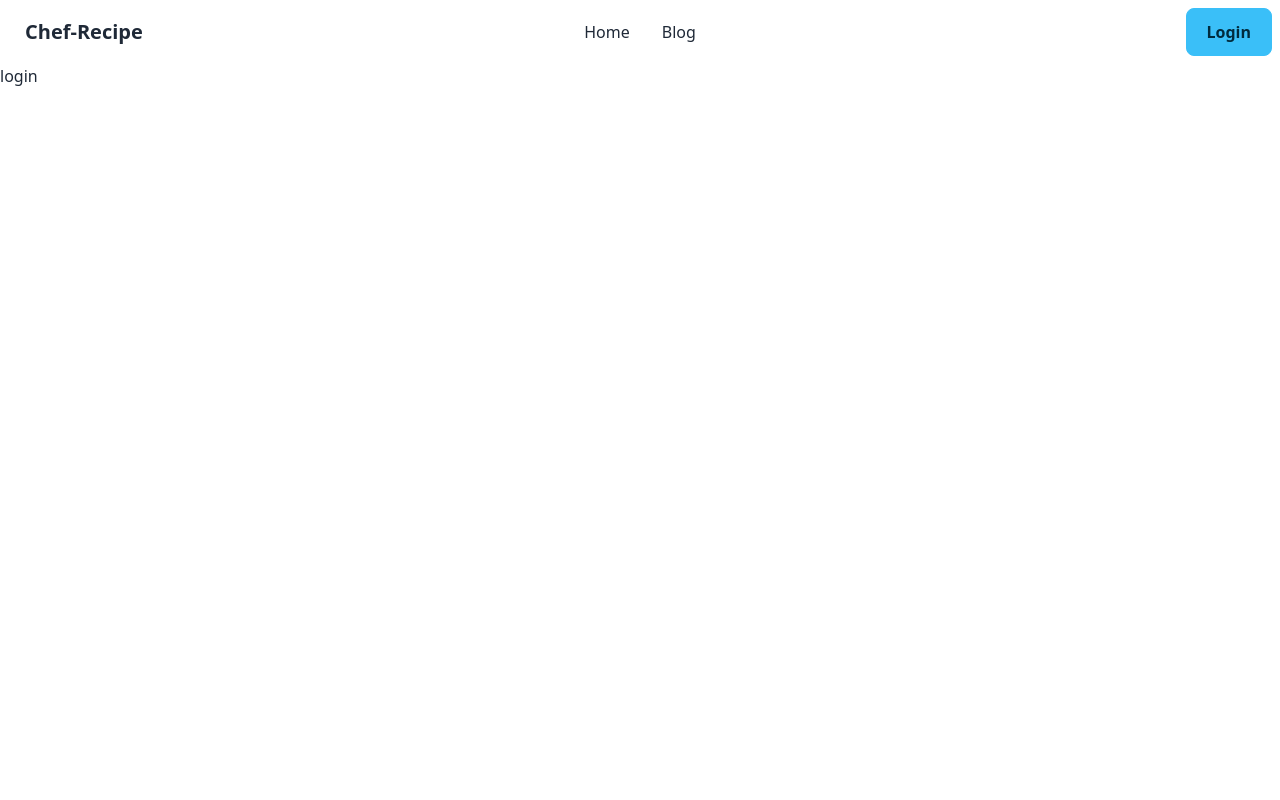
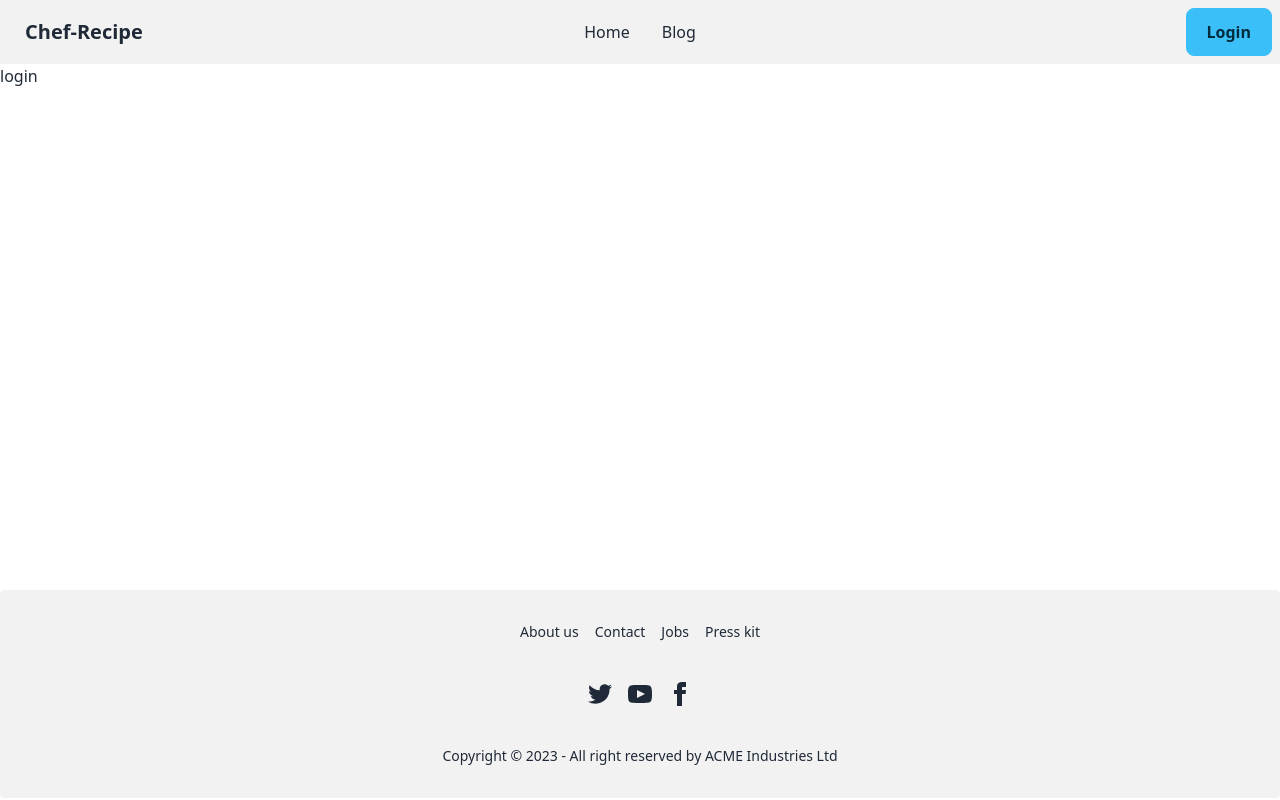
Before and after one commit to jesandante007/chef-recipe-hunter-client, a React (Vite) app: page /login in a window 1280 px wide. Built offline with nearby package versions, Linux system fonts and the light colour scheme; no server answers.

Commit message:
footer added

```diff
--- a/src/components/shared/Footer.jsx
+++ b/src/components/shared/Footer.jsx
@@ -1,11 +1,56 @@
-import React from 'react';
+import React from "react";
 
 const Footer = () => {
-    return (
-        <div>
-
+  return (
+    <footer className="footer footer-center p-8 bg-base-200 text-base-content rounded">
+      <div className="grid grid-flow-col gap-4">
+        <a className="link link-hover">About us</a>
+        <a className="link link-hover">Contact</a>
+        <a className="link link-hover">Jobs</a>
+        <a className="link link-hover">Press kit</a>
+      </div>
+      <div>
+        <div className="grid grid-flow-col gap-4">
+          <a>
+            <svg
+              xmlns="http://www.w3.org/2000/svg"
+              width="24"
+              height="24"
+              viewBox="0 0 24 24"
+              className="fill-current"
+            >
+              <path d="M24 4.557c-.883.392-1.832.656-2.828.775 1.017-.609 1.798-1.574 2.165-2.724-.951.564-2.005.974-3.127 1.195-.897-.957-2.178-1.555-3.594-1.555-3.179 0-5.515 2.966-4.797 6.045-4.091-.205-7.719-2.165-10.148-5.144-1.29 2.213-.669 5.108 1.523 6.574-.806-.026-1.566-.247-2.229-.616-.054 2.281 1.581 4.415 3.949 4.89-.693.188-1.452.232-2.224.084.626 1.956 2.444 3.379 4.6 3.419-2.07 1.623-4.678 2.348-7.29 2.04 2.179 1.397 4.768 2.212 7.548 2.212 9.142 0 14.307-7.721 13.995-14.646.962-.695 1.797-1.562 2.457-2.549z"></path>
+            </svg>
+          </a>
+          <a>
+            <svg
+              xmlns="http://www.w3.org/2000/svg"
+              width="24"
+              height="24"
+              viewBox="0 0 24 24"
+              className="fill-current"
+            >
+              <path d="M19.615 3.184c-3.604-.246-11.631-.245-15.23 0-3.897.266-4.356 2.62-4.385 8.816.029 6.185.484 8.549 4.385 8.816 3.6.245 11.626.246 15.23 0 3.897-.266 4.356-2.62 4.385-8.816-.029-6.185-.484-8.549-4.385-8.816zm-10.615 12.816v-8l8 3.993-8 4.007z"></path>
+            </svg>
+          </a>
+          <a>
+            <svg
+              xmlns="http://www.w3.org/2000/svg"
+              width="24"
+              height="24"
+              viewBox="0 0 24 24"
+              className="fill-current"
+            >
+              <path d="M9 8h-3v4h3v12h5v-12h3.642l.358-4h-4v-1.667c0-.955.192-1.333 1.115-1.333h2.885v-5h-3.808c-3.596 0-5.192 1.583-5.192 4.615v3.385z"></path>
+            </svg>
+          </a>
         </div>
-    );
+      </div>
+      <div>
+        <p>Copyright © 2023 - All right reserved by ACME Industries Ltd</p>
+      </div>
+    </footer>
+  );
 };
 
 export default Footer;
--- a/src/components/shared/Header.jsx
+++ b/src/components/shared/Header.jsx
@@ -14,7 +14,7 @@
 
   return (
     <div>
-      <div className="navbar bg-base-100">
+      <div className="navbar bg-base-200">
         <div className="navbar-start">
           <div className="dropdown">
             <label tabIndex={0} className="btn btn-ghost lg:hidden">
--- a/src/layout/Main.jsx
+++ b/src/layout/Main.jsx
@@ -7,7 +7,9 @@
   return (
     <div className="container mx-auto">
       <Header />
-      <Outlet />
+      <div className="min-h-[calc(100vh-274px)]">
+        <Outlet />
+      </div>
       <Footer />
     </div>
   );
```
